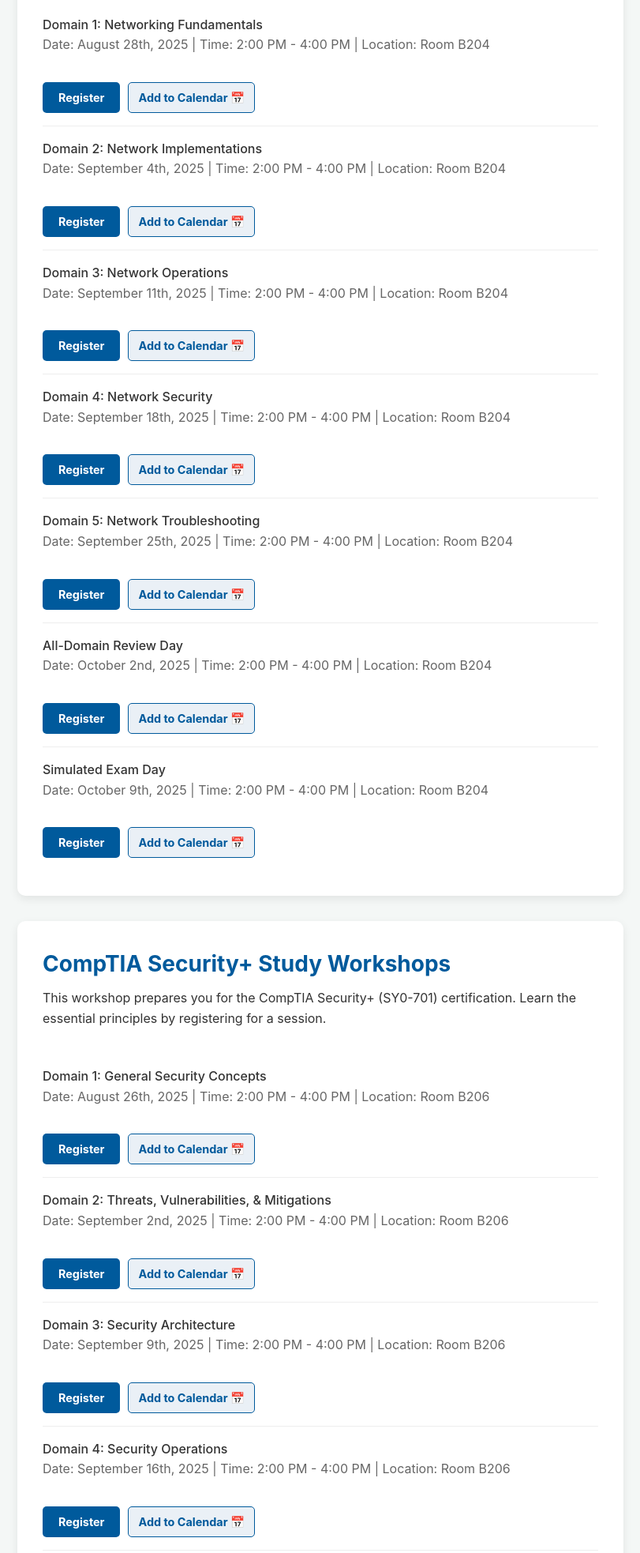
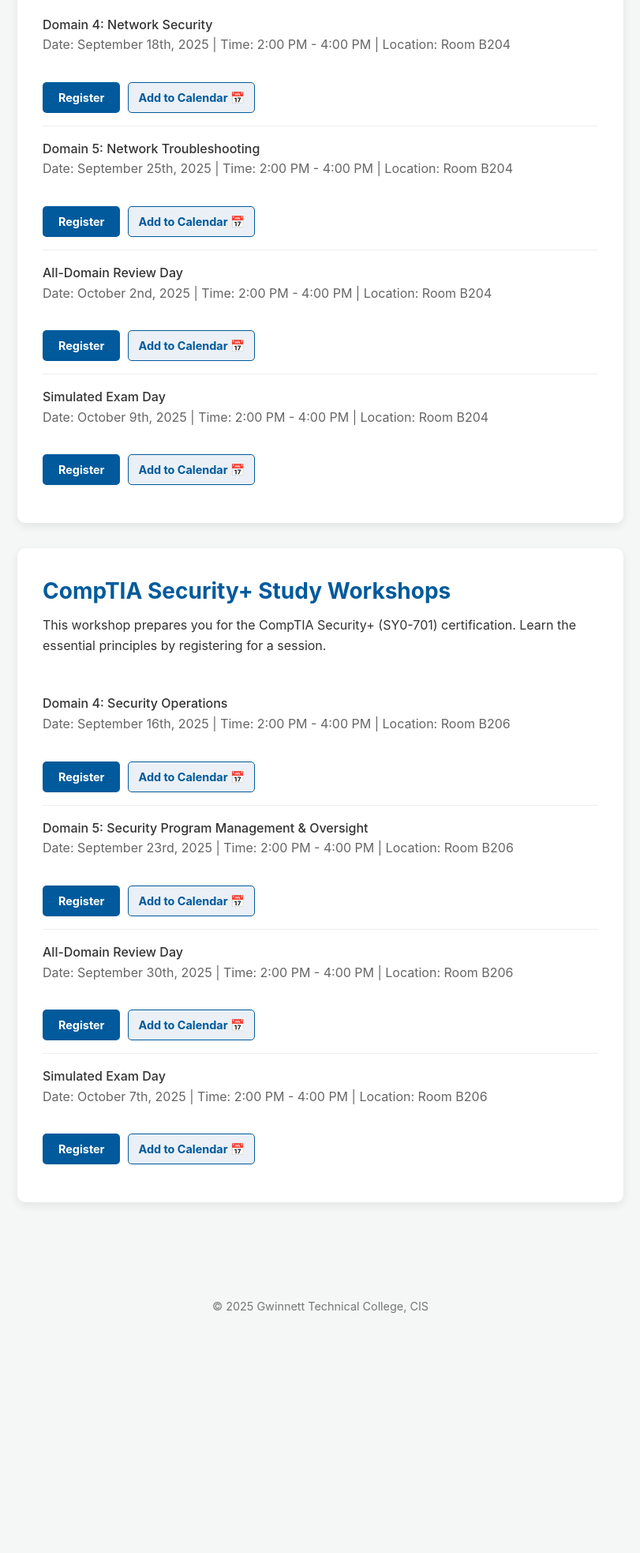
Before and after one commit to cisworkshops/cisworkshops.github.io, a plain HTML site: page index.html in a window 1280 px wide. Shown: the part 591-2557 px from the top of the page at 79% size, without its empty margins (234-1045 px from the left). After the commit the page ends 2280 px from the top, so only its background shows below. Drawn offline with Linux system fonts and the light colour scheme.

Commit message:
Update index.html

```diff
--- a/index.html
+++ b/index.html
@@ -276,36 +276,6 @@
             <ul class="session-list">
                 <li>
                     <div class="session-details">
-                        <span class="session-title">Domain 1: Networking Fundamentals</span>
-                        <p class="session-info">Date: August 28th, 2025 | Time: 2:00 PM - 4:00 PM | Location: Room B204</p>
-                    </div>
-                    <div class="button-group">
-                        <a href="https://forms.office.com/r/CtC74rHMGU" target="_blank" rel="noopener noreferrer" class="signup-btn">Register</a>
-                        <a href="https://stripo.email/storage/ics/2025/8/ics_cis-network-study-workshops-domain-1-2025-08-07-135241.ics" target="_blank" rel="noopener noreferrer" class="calendar-btn">Add to Calendar 📅</a>
-                    </div>
-                </li>
-                <li>
-                    <div class="session-details">
-                        <span class="session-title">Domain 2: Network Implementations</span>
-                        <p class="session-info">Date: September 4th, 2025 | Time: 2:00 PM - 4:00 PM | Location: Room B204</p>
-                    </div>
-                    <div class="button-group">
-                        <a href="https://forms.cloud.microsoft/r/yVRgMYjQL4" target="_blank" rel="noopener noreferrer" class="signup-btn">Register</a>
-                        <a href="https://stripo.email/storage/ics/2025/8/ics_comptia-network-study-workshop-domain-2-network-implementation-2025-08-11-144347.ics" target="_blank" rel="noopener noreferrer" class="calendar-btn">Add to Calendar 📅</a>
-                    </div>
-                </li>
-                <li>
-                    <div class="session-details">
-                        <span class="session-title">Domain 3: Network Operations</span>
-                        <p class="session-info">Date: September 11th, 2025 | Time: 2:00 PM - 4:00 PM | Location: Room B204</p>
-                    </div>
-                    <div class="button-group">
-                        <a href="https://forms.cloud.microsoft/r/cF05aLidAh" target="_blank" rel="noopener noreferrer" class="signup-btn">Register</a>
-                        <a href="https://stripo.email/storage/ics/2025/8/ics_comptia-network-study-workshop-domain-3-network-operations-2025-08-11-144559.ics" target="_blank" rel="noopener noreferrer" class="calendar-btn">Add to Calendar 📅</a>
-                    </div>
-                </li>
-                <li>
-                    <div class="session-details">
                         <span class="session-title">Domain 4: Network Security</span>
                         <p class="session-info">Date: September 18th, 2025 | Time: 2:00 PM - 4:00 PM | Location: Room B204</p>
                     </div>
@@ -357,36 +327,6 @@
             <ul class="session-list">
                 <li>
                     <div class="session-details">
-                        <span class="session-title">Domain 1: General Security Concepts</span>
-                        <p class="session-info">Date: August 26th, 2025 | Time: 2:00 PM - 4:00 PM | Location: Room B206</p>
-                    </div>
-                    <div class="button-group">
-                        <a href="https://forms.office.com/r/UMjeLcb1rQ" target="_blank" rel="noopener noreferrer" class="signup-btn">Register</a>
-                        <a href="https://stripo.email/storage/ics/2025/8/ics_cis-security-workshop-domain-1-general-security-concepts-2025-08-12-141625.ics" target="_blank" rel="noopener noreferrer" class="calendar-btn">Add to Calendar 📅</a>
-                    </div>
-                </li>
-                <li>
-                    <div class="session-details">
-                        <span class="session-title">Domain 2: Threats, Vulnerabilities, & Mitigations</span>
-                        <p class="session-info">Date: September 2nd, 2025 | Time: 2:00 PM - 4:00 PM | Location: Room B206</p>
-                    </div>
-                    <div class="button-group">
-                        <a href="https://forms.office.com/r/PqFfChzeBP" target="_blank" rel="noopener noreferrer" class="signup-btn">Register</a>
-                        <a href="https://stripo.email/storage/ics/2025/8/ics_cis-security-workshop-domain-2-threats-vulnerabilities-and-mitigations-2025-08-12-141727.ics" target="_blank" rel="noopener noreferrer" class="calendar-btn">Add to Calendar 📅</a>
-                    </div>
-                </li>
-                <li>
-                    <div class="session-details">
-                        <span class="session-title">Domain 3: Security Architecture</span>
-                        <p class="session-info">Date: September 9th, 2025 | Time: 2:00 PM - 4:00 PM | Location: Room B206</p>
-                    </div>
-                    <div class="button-group">
-                        <a href="https://forms.office.com/r/Hrt2zg2s36" target="_blank" rel="noopener noreferrer" class="signup-btn">Register</a>
-                        <a href="https://stripo.email/storage/ics/2025/8/ics_cis-security-workshop-domain-3-security-architecture-2025-08-12-141821.ics" target="_blank" rel="noopener noreferrer" class="calendar-btn">Add to Calendar 📅</a>
-                    </div>
-                </li>
-                <li>
-                    <div class="session-details">
                         <span class="session-title">Domain 4: Security Operations</span>
                         <p class="session-info">Date: September 16th, 2025 | Time: 2:00 PM - 4:00 PM | Location: Room B206</p>
                     </div>
```
